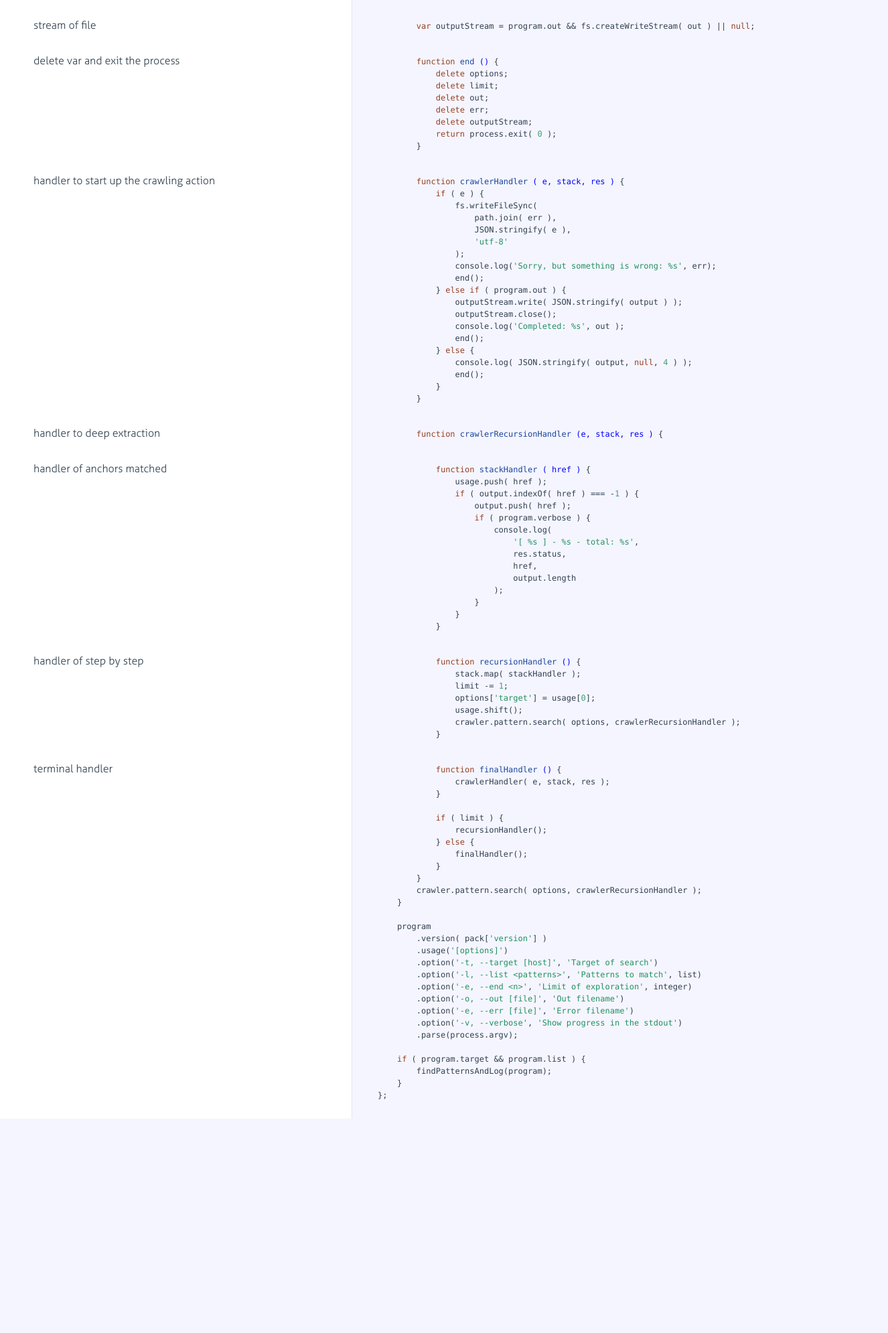
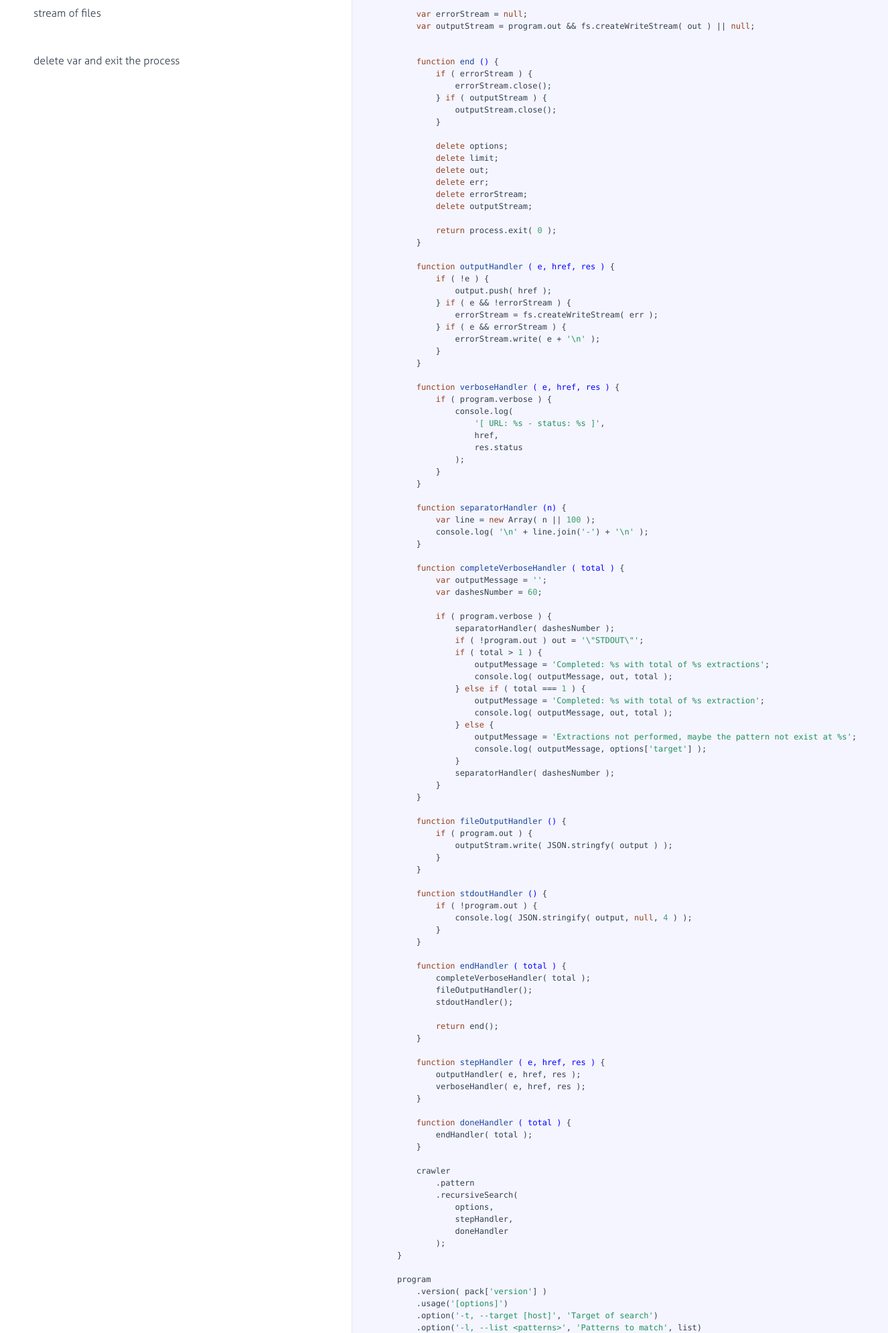
Before and after one commit to fth-ship/suck, a website: page docs/handler.html in a window 1280 px wide. Shown: the part 810-2800 px from the top of the page at 67% size, 1326 px wide, since content can reach past the window. Before the commit the page ends 2480 px from the top, so only its background shows below. Drawn offline with Linux system fonts and the light colour scheme.

Commit message:
Complete refactor Documentation was updated

```diff
--- a/docs/handler.html
+++ b/docs/handler.html
@@ -24,8 +24,8 @@
               </a>
 
 
-              <a class="source" href="index.html">
-                index.js
+              <a class="source" href="suck.html">
+                suck.js
               </a>
 
 
@@ -75,8 +75,7 @@
 
             </div>
 
-            <div class="content"><div class='highlight'><pre>    <span class="keyword">var</span> output = [];
-    <span class="keyword">var</span> usage = [];</pre></div></div>
+            <div class="content"><div class='highlight'><pre>    <span class="keyword">var</span> output = [];</pre></div></div>
 
         </li>
 
@@ -87,6 +86,7 @@
               <div class="pilwrap ">
                 <a class="pilcrow" href="#section-3">&#182;</a>
               </div>
+              <p>var usage = [];</p>
 <p>parse to integer
 @param val</p>
 
@@ -158,8 +158,7 @@
 
             </div>
 
-            <div class="content"><div class='highlight'><pre>            pattern: program.list
-        };</pre></div></div>
+            <div class="content"><div class='highlight'><pre>            pattern: program.list,</pre></div></div>
 
         </li>
 
@@ -170,11 +169,12 @@
               <div class="pilwrap ">
                 <a class="pilcrow" href="#section-8">&#182;</a>
               </div>
-              <p>limit of deep extraction</p>
+              <p>set limit ratio</p>
 
             </div>
 
-            <div class="content"><div class='highlight'><pre>        <span class="keyword">var</span> limit = program.end || <span class="number">100</span>;</pre></div></div>
+            <div class="content"><div class='highlight'><pre>            limit: program.end
+        };</pre></div></div>
 
         </li>
 
@@ -215,11 +215,12 @@
               <div class="pilwrap ">
                 <a class="pilcrow" href="#section-11">&#182;</a>
               </div>
-              <p>stream of file</p>
+              <p>stream of files</p>
 
             </div>
 
-            <div class="content"><div class='highlight'><pre>        <span class="keyword">var</span> outputStream = program.out &amp;&amp; fs.createWriteStream( out ) || <span class="literal">null</span>;</pre></div></div>
+            <div class="content"><div class='highlight'><pre>        <span class="keyword">var</span> errorStream = <span class="literal">null</span>;
+        <span class="keyword">var</span> outputStream = program.out &amp;&amp; fs.createWriteStream( out ) || <span class="literal">null</span>;</pre></div></div>
 
         </li>
 
@@ -235,135 +236,104 @@
             </div>
 
             <div class="content"><div class='highlight'><pre>        <span class="function"><span class="keyword">function</span> <span class="title">end</span> <span class="params">()</span> {</span>
+            <span class="keyword">if</span> ( errorStream ) {
+                errorStream.close();
+            } <span class="keyword">if</span> ( outputStream ) {
+                outputStream.close();
+            }
+
             <span class="keyword">delete</span> options;
             <span class="keyword">delete</span> limit;
             <span class="keyword">delete</span> out;
             <span class="keyword">delete</span> err;
+            <span class="keyword">delete</span> errorStream;
             <span class="keyword">delete</span> outputStream;
+
             <span class="keyword">return</span> process.exit( <span class="number">0</span> );
-        }</pre></div></div>
+        }
 
-        </li>
+        <span class="function"><span class="keyword">function</span> <span class="title">outputHandler</span> <span class="params">( e, href, res )</span> {</span>
+            <span class="keyword">if</span> ( !e ) {
+                output.push( href );
+            } <span class="keyword">if</span> ( e &amp;&amp; !errorStream ) {
+                errorStream = fs.createWriteStream( err );
+            } <span class="keyword">if</span> ( e &amp;&amp; errorStream ) {
+                errorStream.write( e + <span class="string">'\n'</span> );
+            }
+        }
 
-
-        <li id="section-13">
-            <div class="annotation">
-
-              <div class="pilwrap ">
-                <a class="pilcrow" href="#section-13">&#182;</a>
-              </div>
-              <p>handler to start up the crawling action </p>
-
-            </div>
-
-            <div class="content"><div class='highlight'><pre>        <span class="function"><span class="keyword">function</span> <span class="title">crawlerHandler</span> <span class="params">( e, stack, res )</span> {</span>
-            <span class="keyword">if</span> ( e ) {
-                fs.writeFileSync(
-                    path.join( err ),
-                    JSON.stringify( e ),
-                    <span class="string">'utf-8'</span>
-                );
-                console.log(<span class="string">'Sorry, but something is wrong: %s'</span>, err);
-                end();
-            } <span class="keyword">else</span> <span class="keyword">if</span> ( program.out ) {
-                outputStream.write( JSON.stringify( output ) );
-                outputStream.close();
-                console.log(<span class="string">'Completed: %s'</span>, out );
-                end();
-            } <span class="keyword">else</span> {
-                console.log( JSON.stringify( output, <span class="literal">null</span>, <span class="number">4</span> ) );
-                end();
-            }
-        }</pre></div></div>
-
-        </li>
-
-
-        <li id="section-14">
-            <div class="annotation">
-
-              <div class="pilwrap ">
-                <a class="pilcrow" href="#section-14">&#182;</a>
-              </div>
-              <p>handler to deep extraction</p>
-
-            </div>
-
-            <div class="content"><div class='highlight'><pre>        <span class="function"><span class="keyword">function</span> <span class="title">crawlerRecursionHandler</span> <span class="params">(e, stack, res )</span> {</span></pre></div></div>
-
-        </li>
-
-
-        <li id="section-15">
-            <div class="annotation">
-
-              <div class="pilwrap ">
-                <a class="pilcrow" href="#section-15">&#182;</a>
-              </div>
-              <p>handler of anchors matched</p>
-
-            </div>
-
-            <div class="content"><div class='highlight'><pre>            <span class="function"><span class="keyword">function</span> <span class="title">stackHandler</span> <span class="params">( href )</span> {</span>
-                usage.push( href );
-                <span class="keyword">if</span> ( output.indexOf( href ) === -<span class="number">1</span> ) {
-                    output.push( href );
+        <span class="function"><span class="keyword">function</span> <span class="title">verboseHandler</span> <span class="params">( e, href, res )</span> {</span>
             <span class="keyword">if</span> ( program.verbose ) {
                 console.log(
-                            <span class="string">'[ %s ] - %s - total: %s'</span>,
-                            res.status,
+                    <span class="string">'[ URL: %s - status: %s ]'</span>,
                     href,
-                            output.length
+                    res.status
                 );
             }
         }
-            }</pre></div></div>
 
-        </li>
-
-
-        <li id="section-16">
-            <div class="annotation">
-
-              <div class="pilwrap ">
-                <a class="pilcrow" href="#section-16">&#182;</a>
-              </div>
-              <p>handler of step by step</p>
-
-            </div>
-
-            <div class="content"><div class='highlight'><pre>            <span class="function"><span class="keyword">function</span> <span class="title">recursionHandler</span> <span class="params">()</span> {</span>
-                stack.map( stackHandler );
-                limit -= <span class="number">1</span>;
-                options[<span class="string">'target'</span>] = usage[<span class="number">0</span>];
-                usage.shift();
-                crawler.pattern.search( options, crawlerRecursionHandler );
-            }</pre></div></div>
-
-        </li>
-
-
-        <li id="section-17">
-            <div class="annotation">
-
-              <div class="pilwrap ">
-                <a class="pilcrow" href="#section-17">&#182;</a>
-              </div>
-              <p>terminal handler</p>
-
-            </div>
-
-            <div class="content"><div class='highlight'><pre>            <span class="function"><span class="keyword">function</span> <span class="title">finalHandler</span> <span class="params">()</span> {</span>
-                crawlerHandler( e, stack, res );
+        <span class="function"><span class="keyword">function</span> <span class="title">separatorHandler</span> <span class="params">(n)</span> {</span>
+            <span class="keyword">var</span> line = <span class="keyword">new</span> Array( n || <span class="number">100</span> );
+            console.log( <span class="string">'\n'</span> + line.join(<span class="string">'-'</span>) + <span class="string">'\n'</span> );
         }
 
-            <span class="keyword">if</span> ( limit ) {
-                recursionHandler();
+        <span class="function"><span class="keyword">function</span> <span class="title">completeVerboseHandler</span> <span class="params">( total )</span> {</span>
+            <span class="keyword">var</span> outputMessage = <span class="string">''</span>;
+            <span class="keyword">var</span> dashesNumber = <span class="number">60</span>;
+
+            <span class="keyword">if</span> ( program.verbose ) {
+                separatorHandler( dashesNumber );
+                <span class="keyword">if</span> ( !program.out ) out = <span class="string">'\"STDOUT\"'</span>;
+                <span class="keyword">if</span> ( total &gt; <span class="number">1</span> ) {
+                    outputMessage = <span class="string">'Completed: %s with total of %s extractions'</span>;
+                    console.log( outputMessage, out, total );
+                } <span class="keyword">else</span> <span class="keyword">if</span> ( total === <span class="number">1</span> ) {
+                    outputMessage = <span class="string">'Completed: %s with total of %s extraction'</span>;
+                    console.log( outputMessage, out, total );
                 } <span class="keyword">else</span> {
-                finalHandler();
+                    outputMessage = <span class="string">'Extractions not performed, maybe the pattern not exist at %s'</span>;
+                    console.log( outputMessage, options[<span class="string">'target'</span>] );
+                }
+                separatorHandler( dashesNumber );
             }
         }
-        crawler.pattern.search( options, crawlerRecursionHandler );
+
+        <span class="function"><span class="keyword">function</span> <span class="title">fileOutputHandler</span> <span class="params">()</span> {</span>
+            <span class="keyword">if</span> ( program.out ) {
+                outputStram.write( JSON.stringfy( output ) );
+            }
+        }
+
+        <span class="function"><span class="keyword">function</span> <span class="title">stdoutHandler</span> <span class="params">()</span> {</span>
+            <span class="keyword">if</span> ( !program.out ) {
+                console.log( JSON.stringify( output, <span class="literal">null</span>, <span class="number">4</span> ) );
+            }
+        }
+
+        <span class="function"><span class="keyword">function</span> <span class="title">endHandler</span> <span class="params">( total )</span> {</span>
+            completeVerboseHandler( total );
+            fileOutputHandler();
+            stdoutHandler();
+
+            <span class="keyword">return</span> end();
+        }
+
+        <span class="function"><span class="keyword">function</span> <span class="title">stepHandler</span> <span class="params">( e, href, res )</span> {</span>
+            outputHandler( e, href, res );
+            verboseHandler( e, href, res );
+        }
+
+        <span class="function"><span class="keyword">function</span> <span class="title">doneHandler</span> <span class="params">( total )</span> {</span>
+            endHandler( total );
+        }
+
+        crawler
+            .pattern
+            .recursiveSearch(
+                options,
+                stepHandler,
+                doneHandler
+            );
     }
 
     program
@@ -373,7 +343,7 @@
         .option(<span class="string">'-l, --list &lt;patterns&gt;'</span>, <span class="string">'Patterns to match'</span>, list)
         .option(<span class="string">'-e, --end &lt;n&gt;'</span>, <span class="string">'Limit of exploration'</span>, integer)
         .option(<span class="string">'-o, --out [file]'</span>, <span class="string">'Out filename'</span>)
-        .option(<span class="string">'-e, --err [file]'</span>, <span class="string">'Error filename'</span>)
+        .option(<span class="string">'-d, --err [file]'</span>, <span class="string">'Error filename'</span>)
         .option(<span class="string">'-v, --verbose'</span>, <span class="string">'Show progress in the stdout'</span>)
         .parse(process.argv);
 
```
Also changed, not shown: docs/index.html (+116 -2 lines), docs/suck.html (added, +92 -0 lines). Lines whose indentation alone changed are shown as unchanged.
